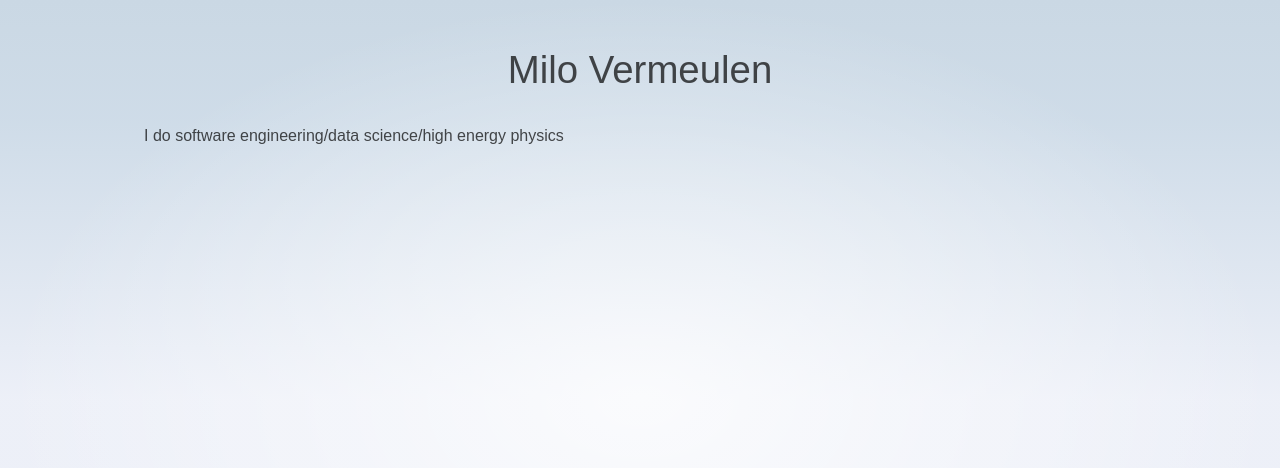
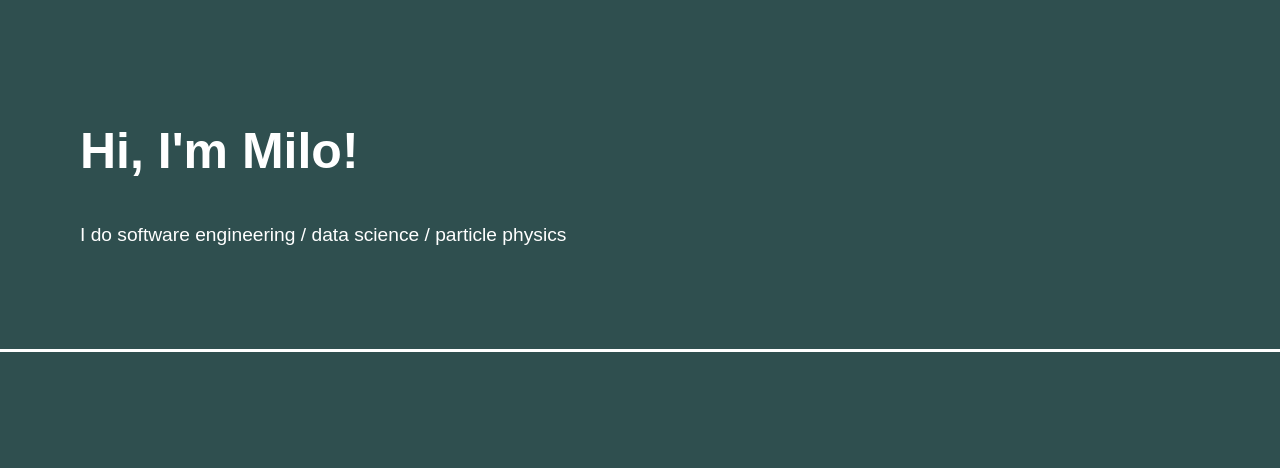
Before and after one commit to mivermeu/milovermeulen.com, a SvelteKit app: page / in a window 1280 px wide. Shown: the top 468 px of the page. Built offline with nearby package versions, Linux system fonts and the light colour scheme.

Commit message:
Use SCSS, update general style

```diff
--- a/package.json
+++ b/package.json
@@ -28,6 +28,7 @@
         "postcss": "^8.4.24",
         "prettier": "^2.8.0",
         "prettier-plugin-svelte": "^2.10.1",
+        "sass": "^1.64.1",
         "svelte": "^4.0.0",
         "svelte-check": "^3.4.3",
         "tslib": "^2.4.1",
--- a/src/lib/sections/Hero.svelte
+++ b/src/lib/sections/Hero.svelte
@@ -1,6 +1,17 @@
 <section id="hero">
-    <h1>Milo Vermeulen</h1>
-    <p class="text-center">
-        I do software engineering/data science/high energy physics
+    <h1>Hi, I'm Milo!</h1>
+    <p class="subtitle">
+        I do software engineering / data science / particle physics
     </p>
 </section>
+
+<style lang="scss">
+    #hero {
+        padding: 80px;
+        outline: solid;
+
+        .subtitle {
+            font-size: larger;
+        }
+    }
+</style>
--- a/src/routes/+layout.svelte
+++ b/src/routes/+layout.svelte
@@ -1,5 +1,5 @@
 <script>
-    import './styles.css';
+    import './styles.scss';
 </script>
 
 <div class="app">
@@ -19,10 +19,9 @@
         flex: 1;
         display: flex;
         flex-direction: column;
-        padding: 1rem;
+        padding: 0;
+        margin: 0;
         width: 100%;
-        max-width: 64rem;
-        margin: 0 auto;
         box-sizing: border-box;
     }
 </style>
--- a/src/routes/styles.css
+++ b/src/routes/styles.scss
@@ -1,15 +1,15 @@
-@import '@fontsource/fira-mono';
+// General style rules for the entire website.
 
 :root {
     --font-body: Arial, -apple-system, BlinkMacSystemFont, 'Segoe UI', Roboto, Oxygen, Ubuntu,
         Cantarell, 'Open Sans', 'Helvetica Neue', sans-serif;
-    --font-mono: 'Fira Mono', monospace;
-    --color-bg-0: rgb(202, 216, 228);
-    --color-bg-1: hsl(209, 36%, 86%);
-    --color-bg-2: hsl(224, 44%, 95%);
-    --color-theme-1: #ff3e00;
-    --color-theme-2: #4075a6;
-    --color-text: rgba(0, 0, 0, 0.7);
+    --font-mono: monospace;
+    --font-size-title: 50px;
+    --font-size-subtitle: 35px;
+    --font-weight-title: 700;
+    --color-bg: darkslategray;
+    --color-test: darkgray;
+    --color-text: white;
     --column-width: 42rem;
     --column-margin-top: 4rem;
     font-family: var(--font-body);
@@ -20,42 +20,26 @@ body {
     min-height: 100vh;
     margin: 0;
     background-attachment: fixed;
-    background-color: var(--color-bg-1);
+    background-color: var(--color-bg);
     background-size: 100vw 100vh;
-    background-image: radial-gradient(
-            50% 50% at 50% 50%,
-            rgba(255, 255, 255, 0.75) 0%,
-            rgba(255, 255, 255, 0) 100%
-        ),
-        linear-gradient(180deg, var(--color-bg-0) 0%, var(--color-bg-1) 15%, var(--color-bg-2) 50%);
 }
 
 h1,
-h2,
-p {
-    font-weight: 400;
+h2 {
+    font-weight: var(--font-weight-title);
+}
+
+h1 {
+    font-size: var(--font-size-title)
+}
+
+h2 {
+    font-size: var(--font-size-subtitle);
 }
 
 p {
     line-height: 1.5;
-}
-
-a {
-    color: var(--color-theme-1);
-    text-decoration: none;
-}
-
-a:hover {
-    text-decoration: underline;
-}
-
-h1 {
-    font-size: 2rem;
-    text-align: center;
-}
-
-h2 {
-    font-size: 1rem;
+    font-weight: 400;
 }
 
 pre {
@@ -88,12 +72,6 @@ button:focus:not(:focus-visible) {
     outline: none;
 }
 
-@media (min-width: 720px) {
-    h1 {
-        font-size: 2.4rem;
-    }
-}
-
 .visually-hidden {
     border: 0;
     clip: rect(0 0 0 0);
```
Also changed, not shown: 1 other file (tests, documents, lock files or other folders).
